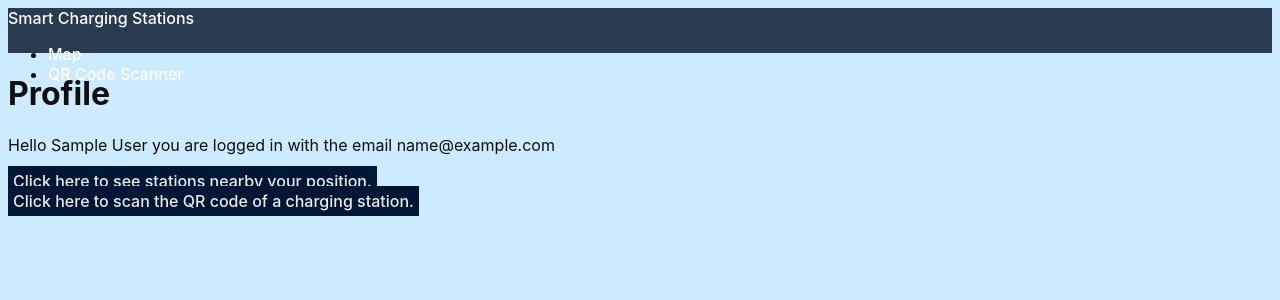
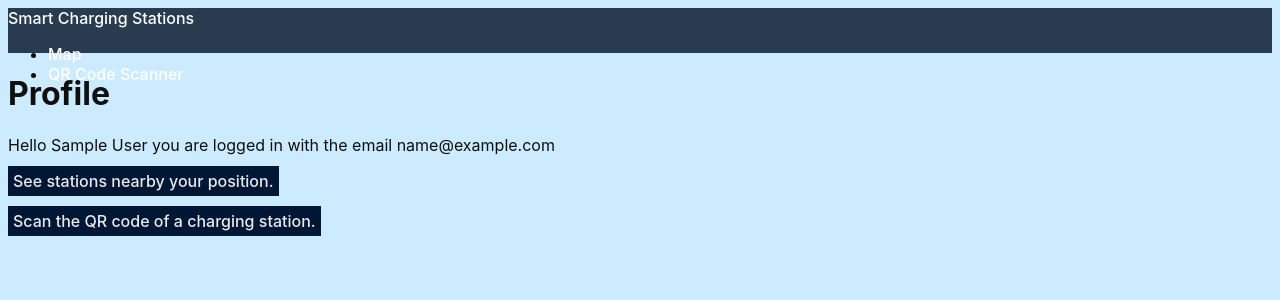
Before and after one commit to angelacorte/smart-charging-station-app, a SvelteKit app: page /home in a window 1280 px wide. Shown: the top 300 px of the page. Built offline with nearby package versions, Linux system fonts and the light colour scheme; sample sign-in values are in the browser's storage.

Commit message:
fix: update pages style

```diff
--- a/src/routes/charging/[id]/+page.svelte
+++ b/src/routes/charging/[id]/+page.svelte
@@ -6,8 +6,8 @@
 
     function startCharging() {
         //localhost:8080 /get/chargingstation/:id
+        console.log(`send request for charging car at the station with id ` + id);
         charge(id)
-        console.log(`send request for charging car at the station with id ` + id);
     }
 </script>
 
@@ -17,7 +17,7 @@
 
 {#if id !== undefined}
     <p>Do you want to start charging your car at this charging station?</p>
-    <button on:click={startCharging}>Yes</button>
+    <button class="btn" on:click={startCharging}>Yes</button>
 {:else}
     <p>Charging station not found</p>
 {/if}
--- a/src/routes/home/+page.svelte
+++ b/src/routes/home/+page.svelte
@@ -29,8 +29,9 @@
 <h1>Profile</h1>
 <p>Hello {name} you are logged in with the email {email}</p>
 
-<div class="container mt-3 align-self-auto">
-    <a class="btn col-md-4 p-5" href="map">Click here to see stations nearby your position.</a>
+<div class="container">
+    <a class="btn" href="map">See stations nearby your position.</a>
     <br/>
-    <a class="btn col-md-4 p-5" href="scanner">Click here to scan the QR code of a charging station.</a>
+    <br/>
+    <a class="btn" href="scanner">Scan the QR code of a charging station.</a>
 </div>
--- a/src/routes/map/+page.svelte
+++ b/src/routes/map/+page.svelte
@@ -19,7 +19,7 @@
 <h1>Charging Stations near your position</h1>
 
 <main>
-    <button on:click={() => (Map.getPosition = true)}> Get actual position </button>
+    <button class="btn" on:click={() => (Map.getPosition = true)}> Get actual position </button>
     <Geolocation
             getPosition={Map.getPosition}
             bind:coords
--- a/src/routes/scanner/+page.svelte
+++ b/src/routes/scanner/+page.svelte
@@ -83,8 +83,8 @@
 <main>
     <reader id="reader"/>
     {#if scanning}
-        <button on:click={stop}>stop</button>
+        <button class="btn" on:click={stop}>stop</button>
     {:else}
-        <button on:click={start}>start</button>
+        <button class="btn" on:click={start}>start</button>
     {/if}
 </main>
--- a/src/routes/unauthorized/+page.svelte
+++ b/src/routes/unauthorized/+page.svelte
@@ -1 +1,5 @@
+<script>
+
+</script>
 <h1>Unauthorized page</h1>
+<p>You must login or signup</p>
```
Also changed, not shown: src/routes/+page.svelte (+8 -5 lines), src/routes/reserve/[id]/+page.svelte (+4 -3 lines).
